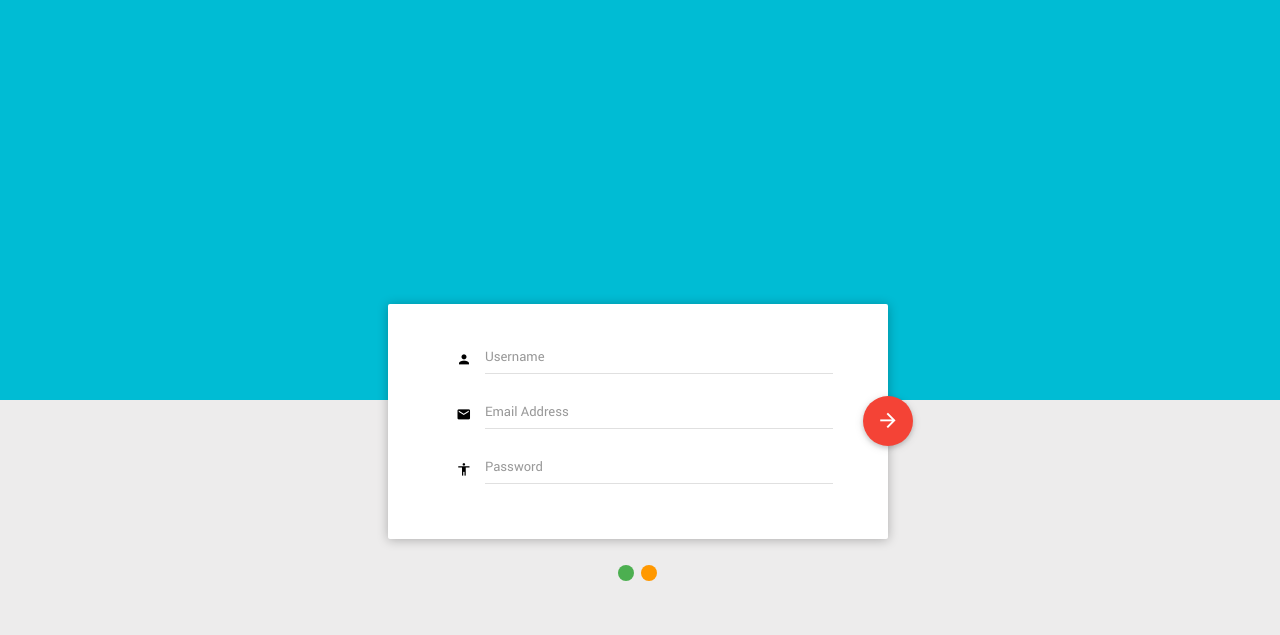
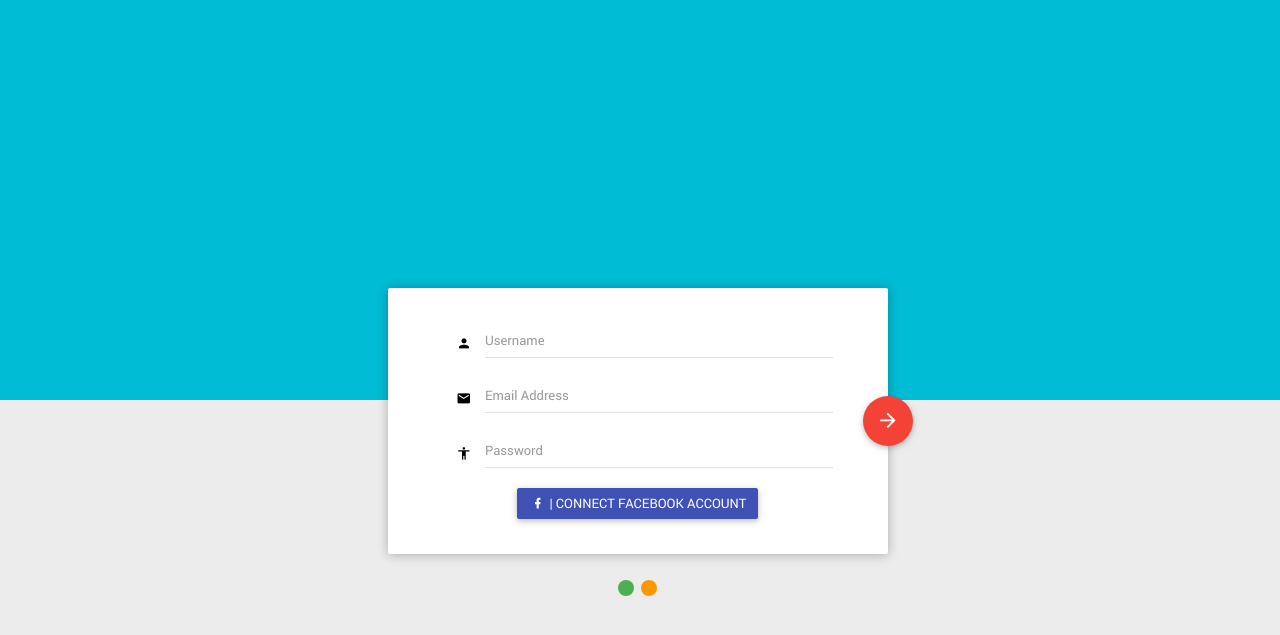
Before and after one commit to IT-corridor/facebook_post, a Django app: page /signup in a window 1280 px wide. Shown: the top 635 px of the page. Run offline with Django 3.2, Linux system fonts and the light colour scheme; some libraries are stand-ins or nearby versions.

Commit message:
signup with facebook

```diff
--- a/post/templates/login.html
+++ b/post/templates/login.html
@@ -1,4 +1,5 @@
 {% extends 'base.html' %}
+{% load socialaccount %}
 {% block body_block %}
     <body class="login-content">
         <!-- Login -->
@@ -80,6 +81,10 @@
                 <li data-block="#l-forget-password" class="bgm-orange">Forgot Password?</li>
             </ul>
             </form>
+            <a href="{% provider_login_url "facebook" %}" class="btn bgm-indigo">
+                <i class="zmdi zmdi-facebook zmdi-hc-fw"></i> | Connect Facebook Account
+            </a>
+
         </div>
 
         <!-- Forgot Password -->
```
